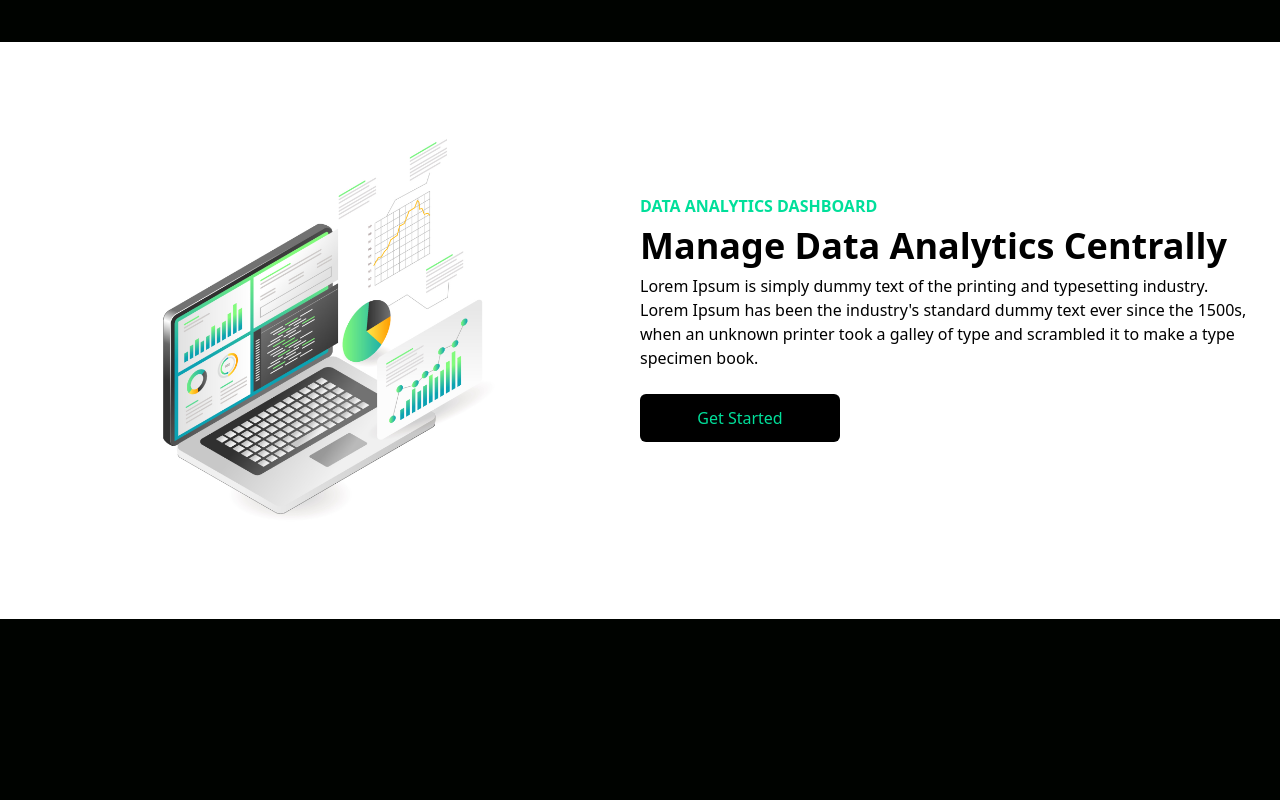
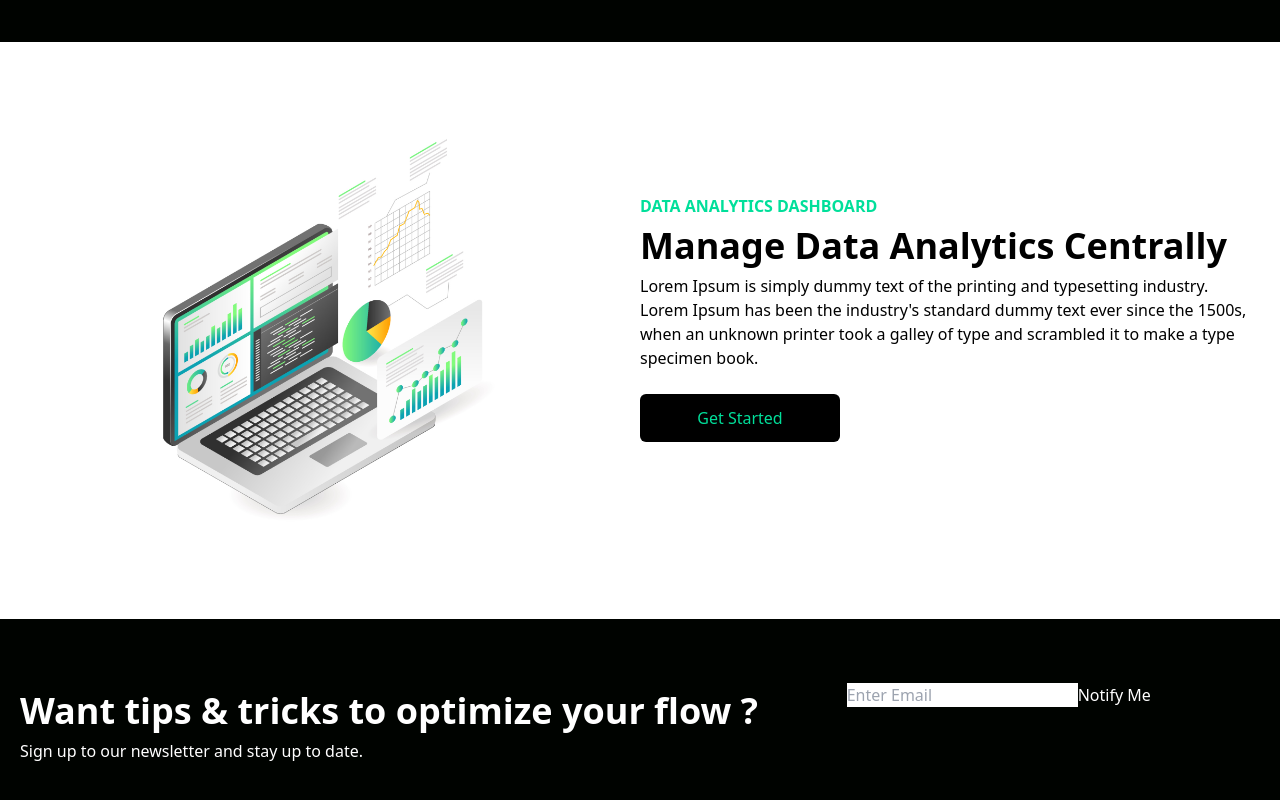
Before and after one commit to Nezo96/Simple-React-and-Tailwind-CSS-website, a React (Create React App) app: page / in a window 1280 px wide. Shown: the part 758-1558 px from the top of the page. Before the commit the page ends 1377 px from the top, so only its background shows below. Built offline with nearby package versions, Linux system fonts and the light colour scheme.

Commit message:
Initialize news letter

```diff
--- a/src/App.js
+++ b/src/App.js
@@ -2,6 +2,7 @@
 import Navbar from "./components/Navbar";
 import Hero from "./components/Hero";
 import Analytics from "./components/Analytics";
+import Newsletter from "./components/Newsletter";
 
 const App = () => {
   return (
@@ -9,6 +10,7 @@
       <Navbar />
       <Hero />
       <Analytics />
+      <Newsletter />
     </div>
   );
 };
--- /dev/null
+++ b/src/components/Newsletter.jsx
@@ -0,0 +1,24 @@
+import React from "react";
+
+const Newsletter = () => {
+  return (
+    <div className="w-full py-16 text-white">
+      <div className="max-w-[1240px] mx-auto grid lg:grid-cols-3">
+        <div className="lg:col-span-2">
+          <h1 className="md:text-4xl sm:text-3xl text-2xl font-bold py-2">
+            Want tips & tricks to optimize your flow ?
+          </h1>
+          <p>Sign up to our newsletter and stay up to date.</p>
+        </div>
+        <div>
+            <div>
+                <input type="text" placeholder="Enter Email" />
+                <button>Notify Me</button>
+            </div>
+        </div>
+      </div>
+    </div>
+  );
+};
+
+export default Newsletter;
```
